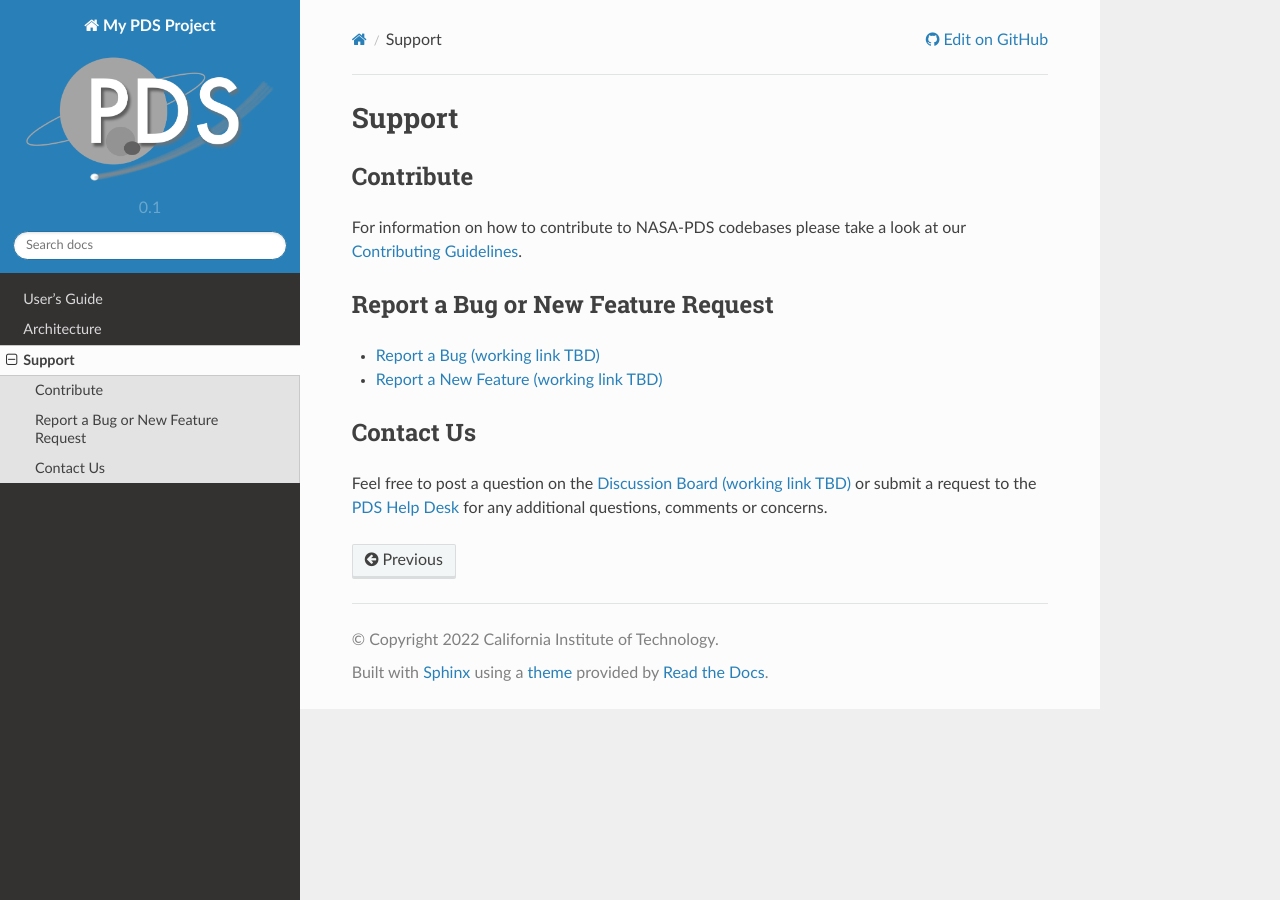
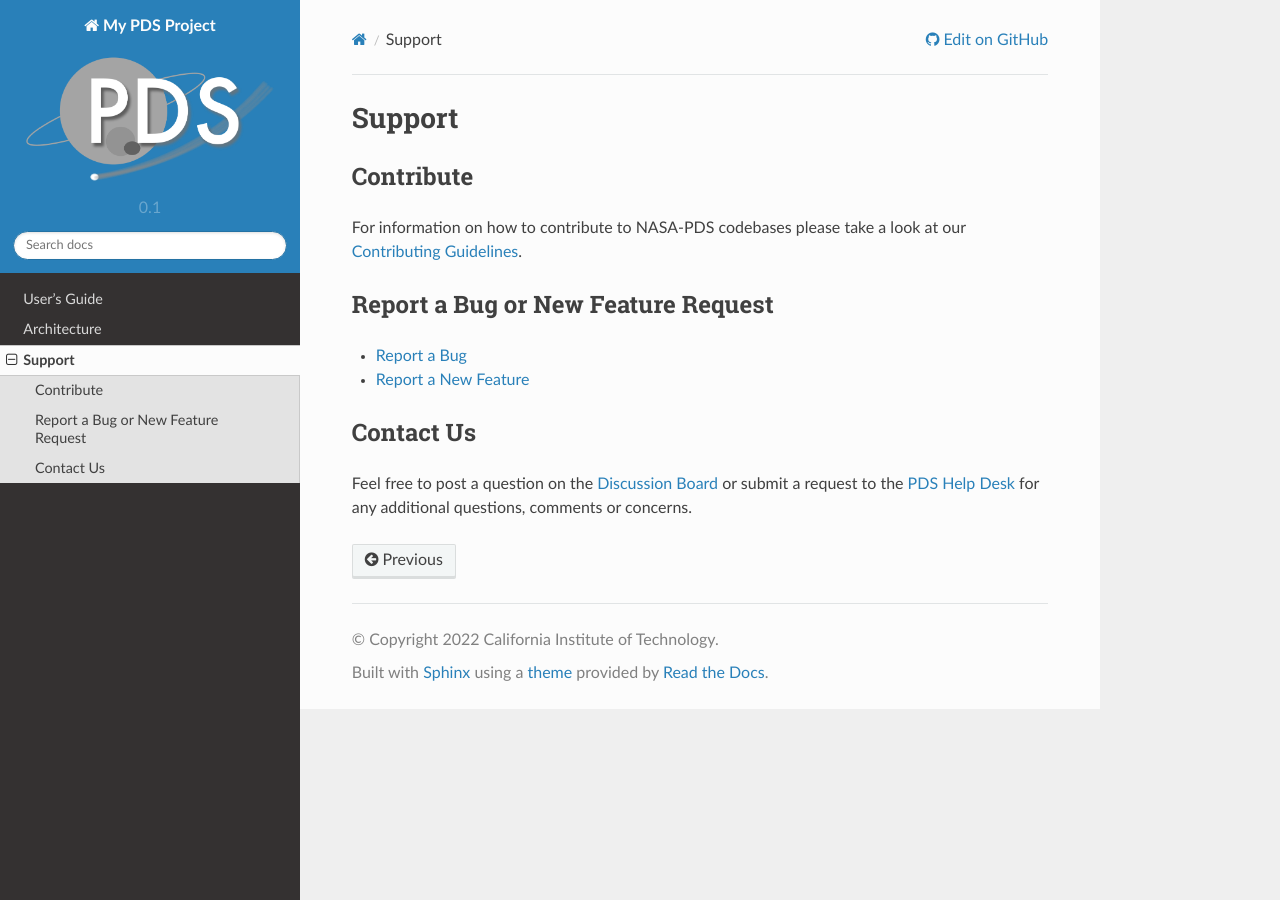
Before and after one commit to NASA-PDS/nucleus, a Sphinx documentation site: the page built from docs/source/support/support.rst, in a window 1280 px wide. Built offline with Sphinx 7.4.7 and the Read the Docs theme 2.0.0, drawn with Linux system fonts in a browser that asks for light colours.

Commit message:
Update support page

```diff
--- a/docs/source/support/support.rst
+++ b/docs/source/support/support.rst
@@ -12,11 +12,11 @@
 Report a Bug or New Feature Request
 ===================================
 
-* `Report a Bug (working link TBD) <https://github.com/NASA-PDS/PROJECT/issues/new?template=bug_report.md>`_
-* `Report a New Feature (working link TBD) <https://github.com/NASA-PDS/PROJECT/issues/new?template=feature_request.md>`_
+* `Report a Bug <https://github.com/NASA-PDS/nucleus/issues/new?template=bug_report.yml>`_
+* `Report a New Feature <https://github.com/NASA-PDS/nucleus/issues/new?template=feature_request.yml>`_
 
 
 Contact Us
 ==========
 
-Feel free to post a question on the `Discussion Board (working link TBD) <https://github.com/NASA-PDS/PROJECT/discussions>`_ or submit a request to the `PDS Help Desk <https://pds.nasa.gov/?feedback=true>`_ for any additional questions, comments or concerns.
+Feel free to post a question on the `Discussion Board <https://github.com/NASA-PDS/nucleus/discussions>`_ or submit a request to the `PDS Help Desk <https://pds.nasa.gov/?feedback=true>`_ for any additional questions, comments or concerns.
```
